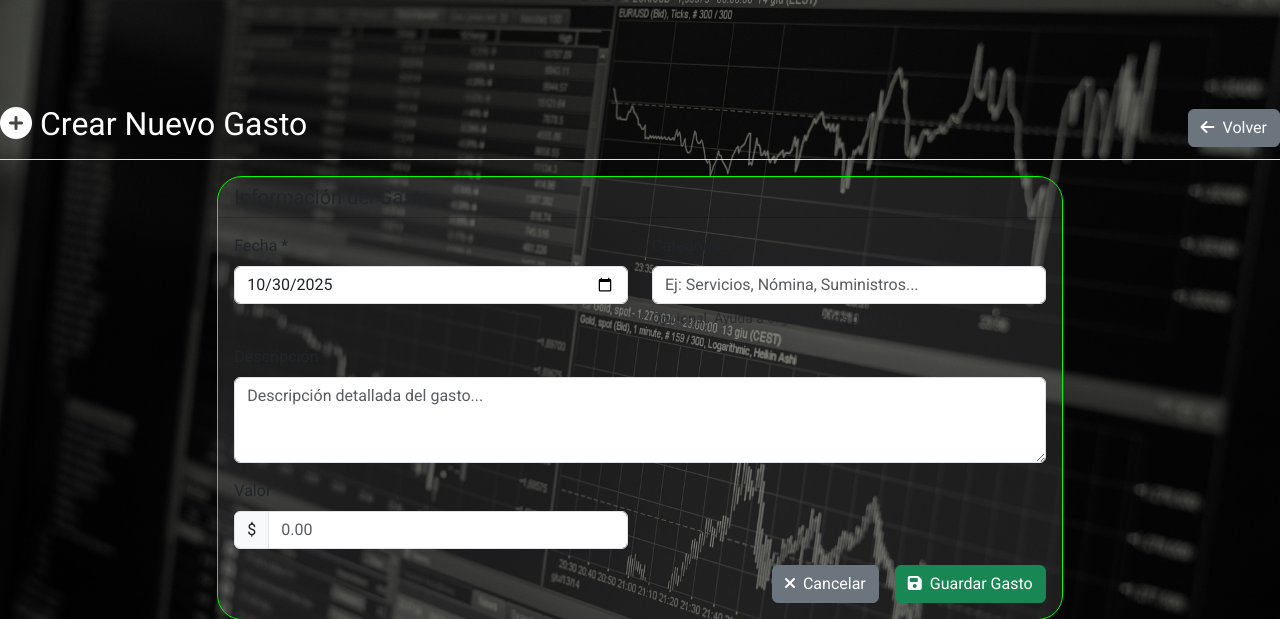
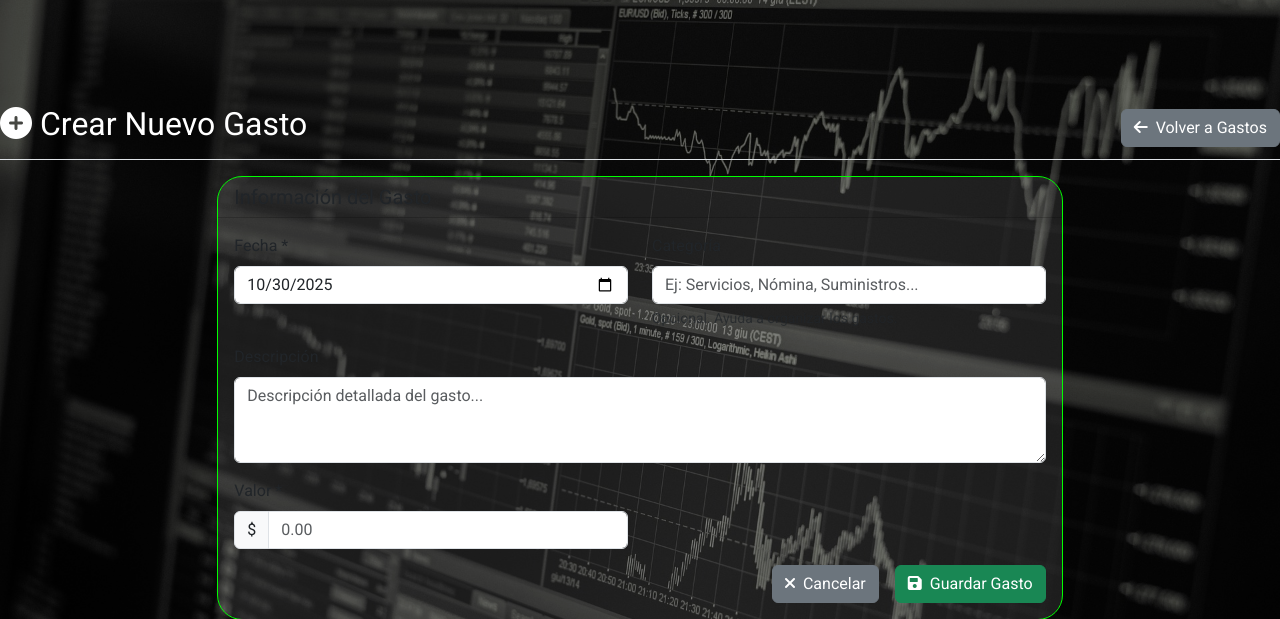
Before and after one commit to carlos02436/Stock_Nexus_Inventario_2025, a PHP site: page /Stock_Nexus_Inventario_2025/index.php?page=crear_gasto in a window 1280 px wide. Shown: the part 91-710 px from the top of the page. Run offline with PHP 8.4, Linux system fonts and the light colour scheme; a user stored in the database is signed in.

Commit message:
cm34 30_10_2025
Mejoras.

```diff
--- a/app/views/Finanzas/crear_gasto.php
+++ b/app/views/Finanzas/crear_gasto.php
@@ -5,7 +5,7 @@
      style="margin-top:180px;">
     <h1 class="h2"><i class="fas fa-plus-circle me-2"></i>Crear Nuevo Gasto</h1>
     <a href="index.php?page=gastos" class="btn btn-secondary">
-        <i class="fas fa-arrow-left me-2"></i>Volver
+        <i class="fas fa-arrow-left me-2"></i>Volver a Gastos
     </a>
 </div>
 
--- a/app/views/Finanzas/editar_gasto.php
+++ b/app/views/Finanzas/editar_gasto.php
@@ -5,7 +5,7 @@
      style="margin-top:180px;">
     <h1 class="h2"><i class="fas fa-edit me-2"></i>Editar Gasto</h1>
     <a href="index.php?page=gastos" class="btn btn-secondary">
-        <i class="fas fa-arrow-left me-2"></i>Volver
+        <i class="fas fa-arrow-left me-2"></i>Volver a Gastos
     </a>
 </div>
 
```
